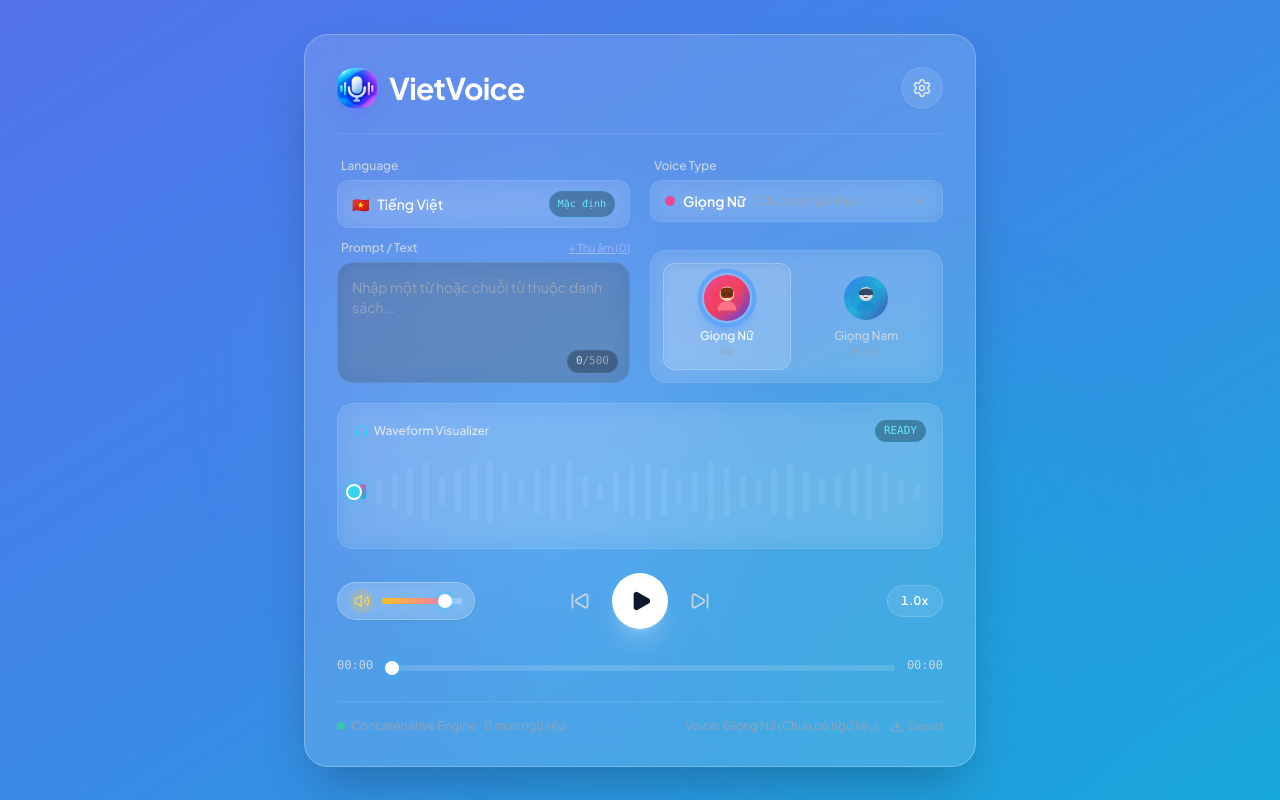
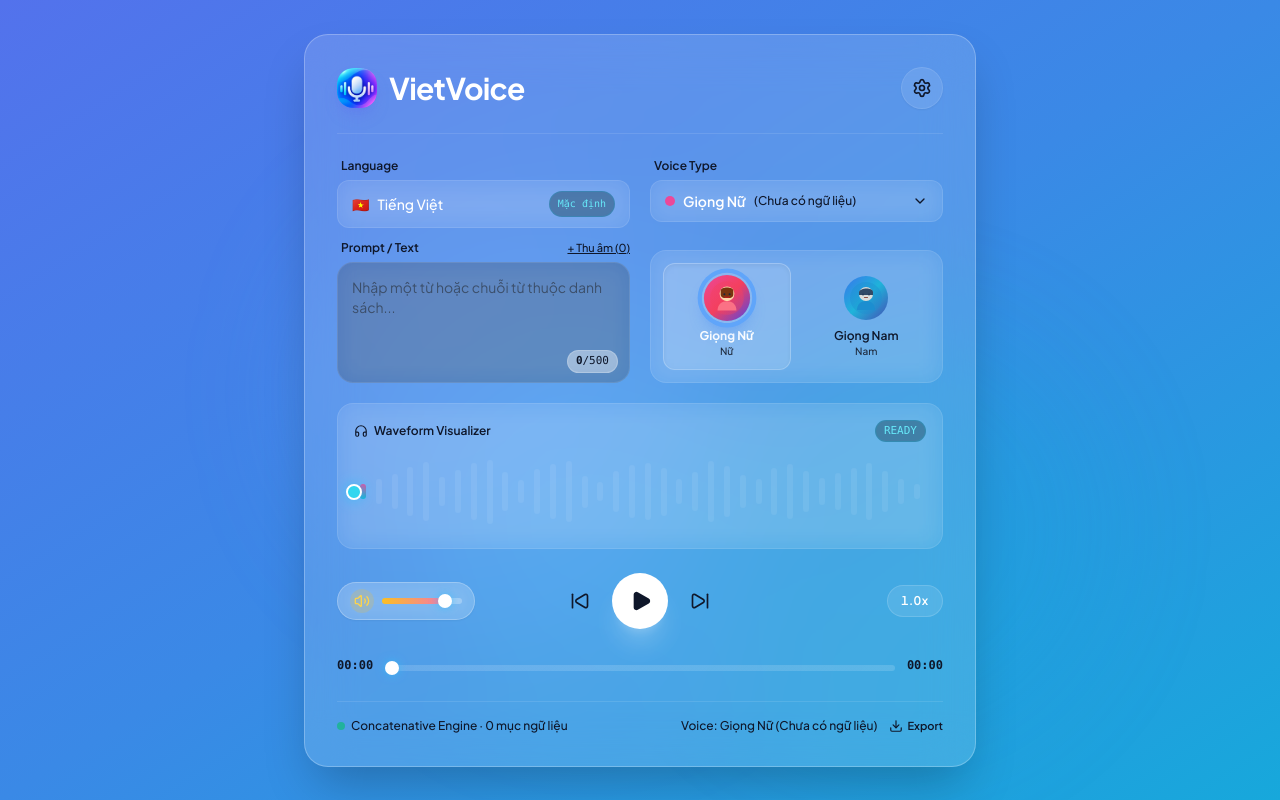
Before and after one commit to NhuYtech/VietVoice, a React (Vite) app: page / in a window 1280 px wide. Built offline with nearby package versions, Linux system fonts and the light colour scheme.

Commit message:
style: change faint gray texts and icons to black for high contrast

```diff
--- a/src/App.tsx
+++ b/src/App.tsx
@@ -392,7 +392,7 @@ export default function App() {
             onClick={() => setIsSettingsOpen(true)}
             aria-label="Audio and Model Settings"
             title="Cài đặt, Ngữ liệu, Đặc trưng & Đánh giá"
-            className="group relative bg-white/10 hover:bg-white/20 active:scale-95 transition-all duration-200 p-2.5 rounded-full border border-white/10 shadow-sm text-slate-200 hover:text-white"
+            className="group relative bg-white/10 hover:bg-white/20 active:scale-95 transition-all duration-200 p-2.5 rounded-full border border-white/10 shadow-sm text-slate-900 hover:text-black"
           >
             <Settings className="w-5 h-5 transition-transform duration-300 group-hover:rotate-45" />
             <span className="sr-only">Settings</span>
@@ -406,7 +406,7 @@ export default function App() {
           <div className="flex flex-col gap-3">
             {/* Language Box (Mặc định Tiếng Việt) */}
             <div>
-              <label className="block text-xs font-medium text-slate-300 mb-1.5 ml-1">
+              <label className="block text-xs font-semibold text-slate-900 mb-1.5 ml-1">
                 Language
               </label>
               <div className="w-full flex items-center justify-between px-3.5 py-2.5 rounded-xl bg-white/5 border border-white/10 text-sm font-medium text-white backdrop-blur-md">
@@ -422,7 +422,7 @@ export default function App() {
 
             {/* Textarea Input with Character Counter */}
             <div className="relative flex flex-col flex-1">
-              <label className="block text-xs font-medium text-slate-300 mb-1.5 ml-1 flex items-center justify-between">
+              <label className="block text-xs font-semibold text-slate-900 mb-1.5 ml-1 flex items-center justify-between">
                 <span>Prompt / Text</span>
                 <div className="flex items-center gap-2">
                   <button
@@ -430,14 +430,14 @@ export default function App() {
                       setSettingsTab('corpus');
                       setIsSettingsOpen(true);
                     }}
-                    className="text-[11px] text-indigo-300 hover:text-indigo-200 underline font-normal transition"
+                    className="text-[11px] text-slate-900 hover:text-black underline font-medium transition"
                   >
                     + Thu âm ({entries.length})
                   </button>
                   {selectedVoice.sampleText && (
                     <button
                       onClick={() => setText(selectedVoice.sampleText)}
-                      className="text-[11px] text-cyan-400 hover:text-cyan-300 underline font-normal transition"
+                      className="text-[11px] text-slate-900 hover:text-black underline font-medium transition"
                     >
                       Load Sample
                     </button>
@@ -450,14 +450,14 @@ export default function App() {
                   onChange={(e) => setText(e.target.value.slice(0, 500))}
                   placeholder="Nhập một từ hoặc chuỗi từ thuộc danh sách..."
                   rows={4}
-                  className="w-full h-full min-h-[115px] resize-none rounded-2xl bg-black/20 border border-white/10 p-3.5 text-sm text-white placeholder-slate-400 focus:outline-none focus:ring-2 focus:ring-blue-400/50 focus:border-transparent transition-all backdrop-blur-md"
+                  className="w-full h-full min-h-[115px] resize-none rounded-2xl bg-black/20 border border-white/10 p-3.5 text-sm text-white placeholder-slate-700/80 focus:outline-none focus:ring-2 focus:ring-blue-400/50 focus:border-transparent transition-all backdrop-blur-md"
                 />
                 {/* Character Counter */}
-                <div className="absolute bottom-2.5 right-3 text-[11px] font-mono text-slate-400 pointer-events-none bg-black/30 px-2 py-0.5 rounded-full border border-white/5">
-                  <span className={text.length >= 480 ? 'text-amber-400 font-semibold' : 'text-slate-300'}>
+                <div className="absolute bottom-2.5 right-3 text-[11px] font-mono text-slate-900 pointer-events-none bg-white/40 px-2 py-0.5 rounded-full border border-white/20">
+                  <span className={text.length >= 480 ? 'text-amber-700 font-bold' : 'text-slate-900 font-semibold'}>
                     {text.length}
                   </span>
-                  /500
+                  <span className="text-slate-900">/500</span>
                 </div>
               </div>
               {availableWords.length > 0 && (
@@ -467,7 +467,7 @@ export default function App() {
                       key={w}
                       type="button"
                       onClick={() => setText((prev) => (prev ? `${prev.trimEnd()} ${w}` : w))}
-                      className="px-2 py-0.5 rounded-full text-[10px] bg-white/5 hover:bg-white/15 border border-white/10 text-slate-200 transition"
+                      className="px-2 py-0.5 rounded-full text-[10px] bg-white/10 hover:bg-white/20 border border-white/10 text-slate-900 font-medium transition"
                     >
                       {w}
                     </button>
@@ -486,7 +486,7 @@ export default function App() {
           <div className="flex flex-col gap-3 justify-between">
             {/* Voice Dropdown */}
             <div className="relative">
-              <label className="block text-xs font-medium text-slate-300 mb-1.5 ml-1">
+              <label className="block text-xs font-semibold text-slate-900 mb-1.5 ml-1">
                 Voice Type
               </label>
               <button
@@ -497,9 +497,9 @@ export default function App() {
                 <div className="flex items-center gap-2">
                   <span className="w-2.5 h-2.5 rounded-full" style={{ backgroundColor: selectedVoice.accentColor }} />
                   <span className="font-semibold">{selectedVoice.name}</span>
-                  <span className="text-xs text-slate-400">({selectedVoice.tone.split('&')[0]})</span>
+                  <span className="text-xs text-slate-900 font-medium">({selectedVoice.tone.split('&')[0]})</span>
                 </div>
-                <ChevronDown className={`w-4 h-4 text-slate-400 transition-transform duration-200 ${isVoiceDropdownOpen ? 'rotate-180' : ''}`} />
+                <ChevronDown className={`w-4 h-4 text-slate-900 transition-transform duration-200 ${isVoiceDropdownOpen ? 'rotate-180' : ''}`} />
               </button>
 
               {/* Voice Dropdown Options */}
@@ -595,11 +595,11 @@ export default function App() {
                       </div>
 
                       {/* Name & Active Indicator */}
-                      <span className={`mt-1.5 text-xs font-medium transition-colors ${isActive ? 'text-white font-bold' : 'text-slate-300 group-hover:text-white'
+                      <span className={`mt-1.5 text-xs transition-colors ${isActive ? 'text-white font-bold' : 'text-slate-900 font-semibold group-hover:text-black'
                         }`}>
                         {v.name}
                       </span>
-                      <span className="text-[10px] text-slate-400">
+                      <span className="text-[10px] text-slate-800 font-medium">
                         {v.gender}
                       </span>
                     </button>
@@ -612,9 +612,9 @@ export default function App() {
 
         {/* Audio Waveform Card */}
         <div className="mt-5 p-4 rounded-2xl bg-white/5 border border-white/10 backdrop-blur-md relative overflow-hidden group">
-          <div className="flex items-center justify-between text-xs text-slate-300 mb-2.5">
-            <span className="flex items-center gap-1.5 font-medium text-slate-200">
-              <Headphones className="w-3.5 h-3.5 text-cyan-400" />
+          <div className="flex items-center justify-between text-xs text-slate-900 mb-2.5">
+            <span className="flex items-center gap-1.5 font-semibold text-slate-900">
+              <Headphones className="w-3.5 h-3.5 text-slate-900" />
               Waveform Visualizer
             </span>
             <span className="text-[11px] font-mono text-cyan-300 bg-cyan-950/40 px-2 py-0.5 rounded-full border border-cyan-500/20">
@@ -726,7 +726,7 @@ export default function App() {
               <button
                 onClick={handleSkipBack}
                 title="Tua lại 5 giây"
-                className="p-2.5 rounded-full text-slate-300 hover:text-white hover:bg-white/10 active:scale-90 transition-all"
+                className="p-2.5 rounded-full text-slate-900 hover:text-black hover:bg-white/10 active:scale-90 transition-all"
               >
                 <SkipBack className="w-5 h-5" />
               </button>
@@ -751,7 +751,7 @@ export default function App() {
               <button
                 onClick={handleSkipForward}
                 title="Tua đi 5 giây"
-                className="p-2.5 rounded-full text-slate-300 hover:text-white hover:bg-white/10 active:scale-90 transition-all"
+                className="p-2.5 rounded-full text-slate-900 hover:text-black hover:bg-white/10 active:scale-90 transition-all"
               >
                 <SkipForward className="w-5 h-5" />
               </button>
@@ -771,7 +771,7 @@ export default function App() {
 
           {/* Scrubber Progress Bar & Timestamps */}
           <div className="flex items-center gap-3 pt-2">
-            <span className="text-xs font-mono text-slate-300 select-none min-w-[36px]">
+            <span className="text-xs font-mono text-slate-900 font-bold select-none min-w-[36px]">
               {formatTime(currentTime)}
             </span>
 
@@ -790,25 +790,25 @@ export default function App() {
               />
             </div>
 
-            <span className="text-xs font-mono text-slate-300 select-none min-w-[36px] text-right">
+            <span className="text-xs font-mono text-slate-900 font-bold select-none min-w-[36px] text-right">
               {formatTime(duration)}
             </span>
           </div>
         </div>
 
         {/* Footer info pill */}
-        <div className="mt-6 pt-4 border-t border-white/10 flex items-center justify-between text-xs text-slate-400">
+        <div className="mt-6 pt-4 border-t border-white/10 flex items-center justify-between text-xs text-slate-900 font-medium">
           <div className="flex items-center gap-1.5">
-            <span className="w-2 h-2 rounded-full bg-emerald-400 animate-pulse" />
-            <span>Concatenative Engine · {entries.length} mục ngữ liệu</span>
+            <span className="w-2 h-2 rounded-full bg-emerald-500 animate-pulse" />
+            <span className="text-slate-900">Concatenative Engine · {entries.length} mục ngữ liệu</span>
           </div>
           <div className="flex items-center gap-3">
-            <span className="hidden sm:inline">Voice: {selectedVoice.name} ({selectedVoice.tone})</span>
+            <span className="hidden sm:inline text-slate-900 font-medium">Voice: {selectedVoice.name} ({selectedVoice.tone})</span>
             <button
               onClick={handleExport}
-              className="hover:text-cyan-400 flex items-center gap-1 text-[11px] transition"
+              className="text-slate-900 hover:text-black flex items-center gap-1 text-[11px] font-semibold transition"
             >
-              <Download className="w-3.5 h-3.5" />
+              <Download className="w-3.5 h-3.5 text-slate-900" />
               Export
             </button>
           </div>
```
